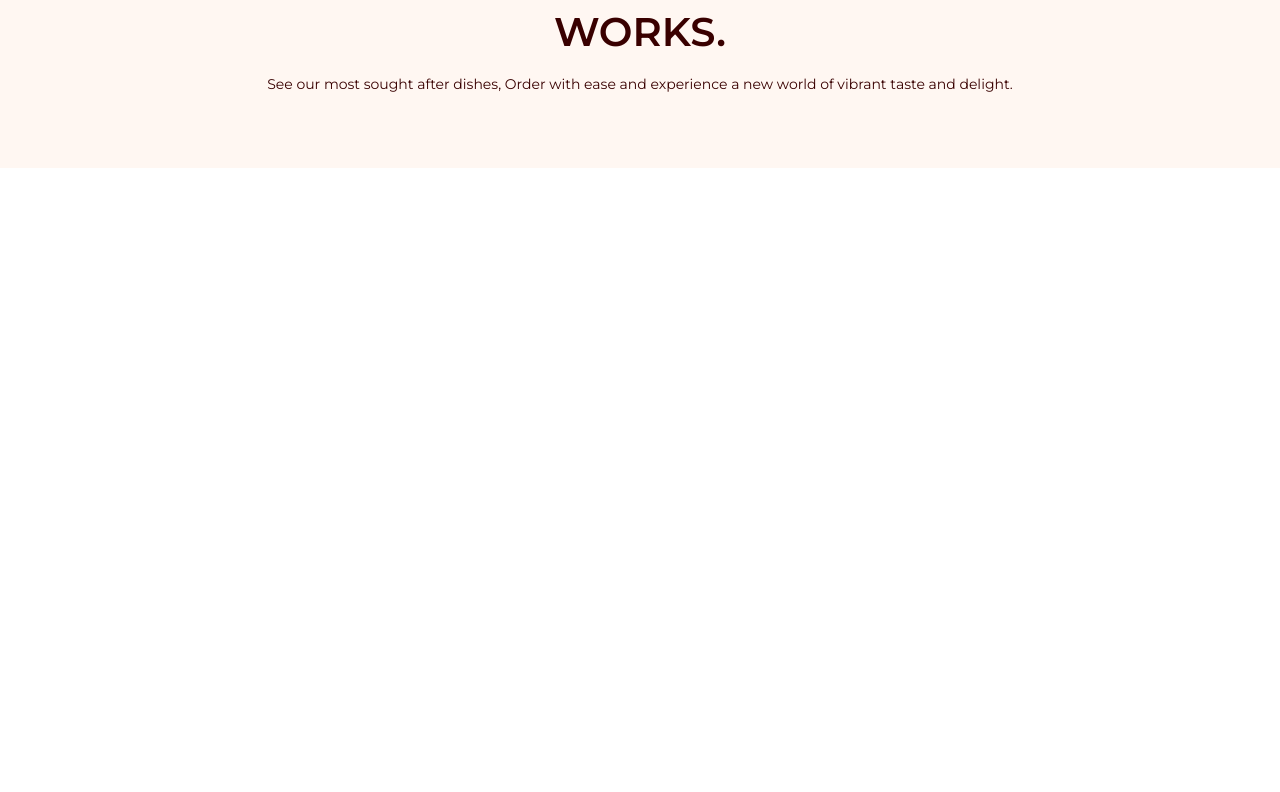
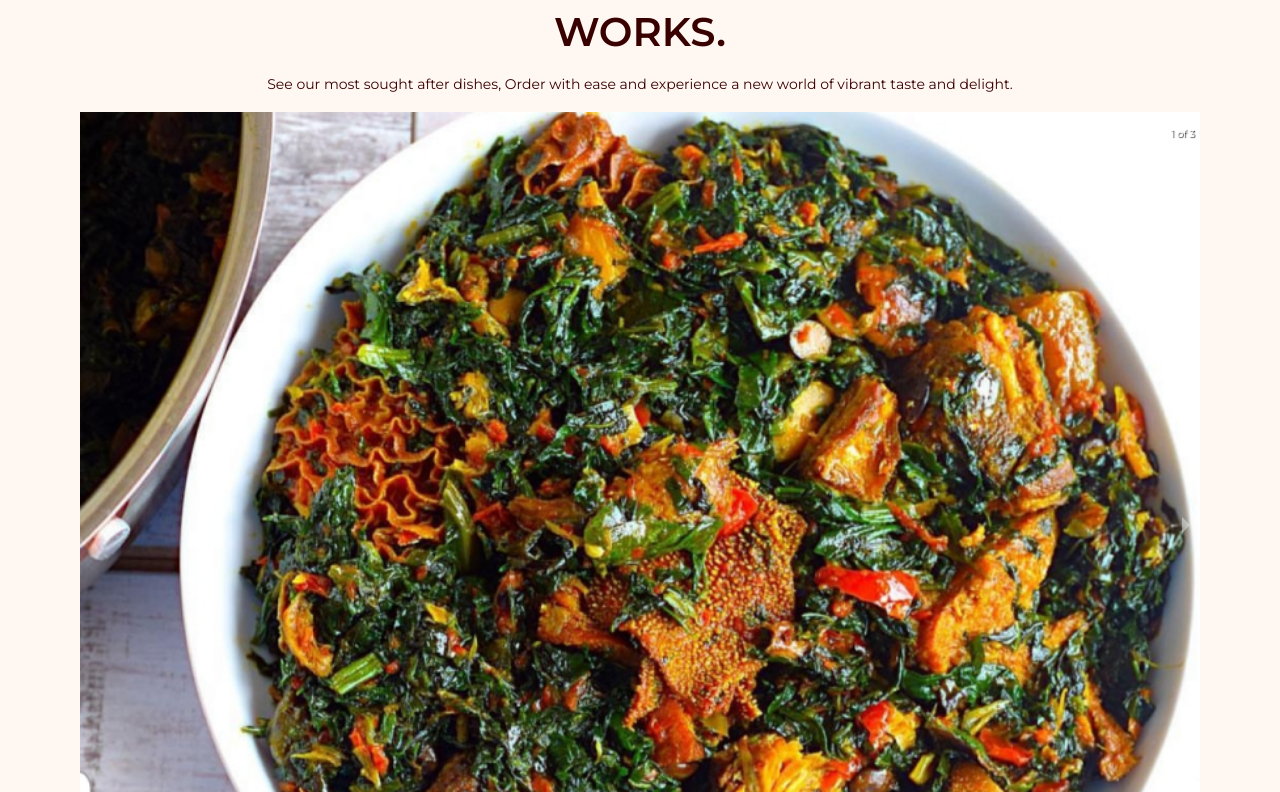
Before and after one commit to adefuyeabayomi/joesgreen, a React (Vite) app: page / in a window 1280 px wide. Shown: the part 2088-2880 px from the top of the page. Before the commit the page ends 2256 px from the top, so only its background shows below. Built offline with nearby package versions, Linux system fonts and the light colour scheme.

Commit message:
still working on the review

```diff
--- a/package.json
+++ b/package.json
@@ -16,8 +16,10 @@
     "react": "^18.2.0",
     "react-burger-menu": "^3.0.9",
     "react-dom": "^18.2.0",
+    "react-responsive-carousel": "^3.2.23",
     "react-router-dom": "^6.23.1",
-    "react-wow": "^1.0.0"
+    "react-wow": "^1.0.0",
+    "swiper": "^11.1.4"
   },
   "devDependencies": {
     "@types/react": "^18.2.66",
--- a/src/pages/home/index.tsx
+++ b/src/pages/home/index.tsx
@@ -2,6 +2,10 @@
 import { useNavigate } from 'react-router-dom';
 import FeaturedCard from '../../components/featuredCard';
 import HowItem from '../../components/HowItem';
+import { useRef, useEffect } from 'react';
+import "react-responsive-carousel/lib/styles/carousel.min.css"; // requires a loader
+import { Carousel } from 'react-responsive-carousel';
+
 //images
 import heroImage from "../../assets/hero-img.png"
 import tipDots from '../../assets/tipDots.png'
@@ -146,6 +150,19 @@
                         <div className='sectionHeadlineContainer d-sm-none text-main text-center font-subtitle-big font-medium'>REVIEWS FROM <span className='delicious'>OUR CUSTOMERS.</span></div>
                         <div className='sectionHeadlineContainer ease d-none d-sm-block  text-center text-main font-heading-5 font-medium'>REVIEWS FROM <span className='delicious'>OUR CUSTOMERS.</span> WORKS.</div>
                         <div className='sectionAfterTextContainer ease text-center'><p className='font-p text-main'>See our most sought after dishes, Order with ease and experience a new world of vibrant taste and delight.</p></div>
+                        <div>
+                            <Carousel>
+                                <div>
+                                    {image1}
+                                </div>
+                                <div>
+                                    {image2}
+                                </div>
+                                <div>
+                                    {image3}
+                                </div>
+                            </Carousel>
+                        </div>
                     </div>
                 </div>
             </div>
```
Also changed, not shown: src/components/reviewItem/index.tsx (added), src/components/reviewItem/style.css (added), 1 other file (tests, documents, lock files or other folders).
